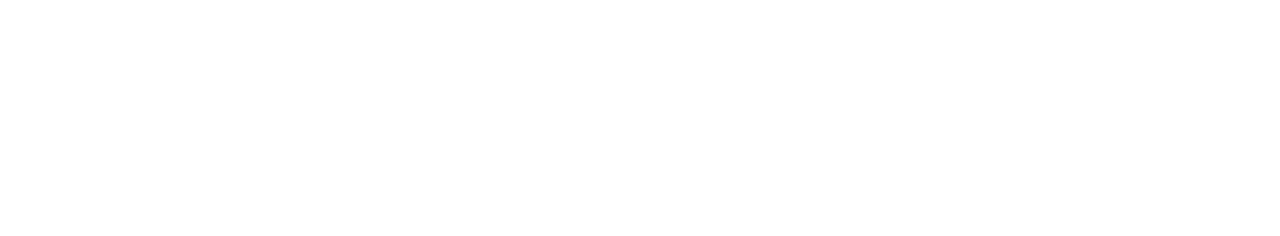
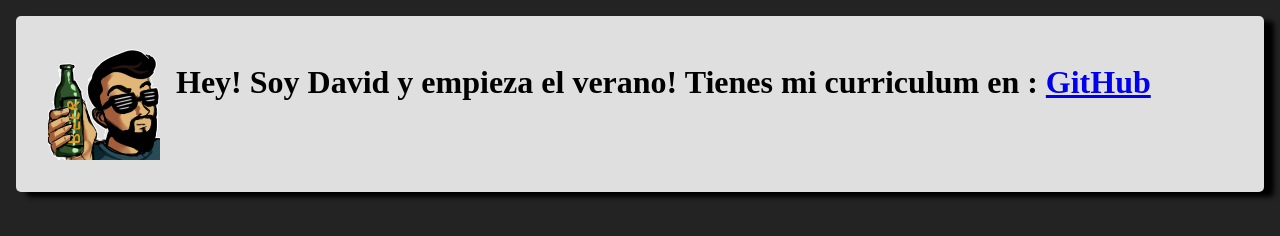
Before and after one commit to Bobdisappear/MF0952_David_Naranjo, a plain HTML site: page index.html in a window 1280 px wide. Drawn offline with Linux system fonts and the light colour scheme.

Commit message:
Finbannerpresentation

```diff
--- a/css/style.css
+++ b/css/style.css
@@ -0,0 +1,25 @@
+*{
+    padding: 0;
+    margin: 0;
+}
+
+body{
+    background-color: rgba(0, 0, 0, 0.863);
+}
+
+div.int{
+    background-color: rgb(223, 223, 223);
+    display: flex;
+    padding: 2rem;
+    height: fit-content;
+    margin: 1rem;
+    border-radius: 5px;
+    box-shadow: 10px 5px 5px black;;
+}
+
+h1{
+    margin: 1rem;
+}
+a{
+
+}
--- a/index.html
+++ b/index.html
@@ -4,8 +4,16 @@
     <meta charset="UTF-8">
     <meta name="viewport" content="width=device-width, initial-scale=1.0">
     <title>Document</title>
+    <link rel="stylesheet" href="css/style.css">
 </head>
 <body>
 
+        <div class="int">
+            <img src="imagenes/gafasbob112.png" alt="bobgafas">
+            <h1>Hey! Soy David y empieza el verano! Tienes mi curriculum en :
+                <a href="https://github.com/Bobdisappear"> GitHub</a> </h1>
+
+        </div>
+
 </body>
 </html>
```
Also changed, not shown: imagenes/gafasbob112.png (added).
